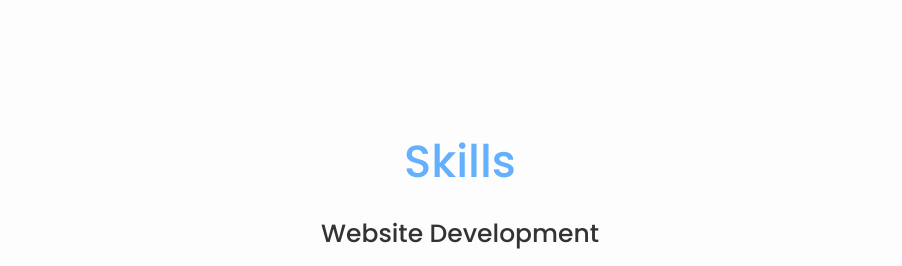
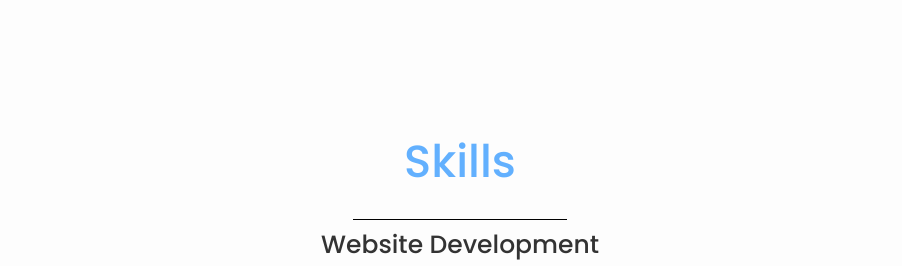
Before and after one commit to ShivprasadP/Portfolio, a plain HTML site: page index.html in a window 1280 px wide. Shown: the part 1565-1831 px from the top of the page, without its empty margins (180-1082 px from the left). Drawn offline with nearby package versions, Linux system fonts and the light colour scheme.

Commit message:
Update index.css

```diff
--- a/css/index.css
+++ b/css/index.css
@@ -336,10 +336,17 @@ span {
 }
 
 .skills__title {
-  font-size: 2.5rem;
-  margin: 2rem 0;
-  display: flex;
-  justify-content: center;
+    font-size: 2.5rem;
+    margin: 2rem 0;
+    text-align: center;
+}
+
+.line-above::before {
+    content: "";
+    display: block;
+    border-top: 1px solid #000; /* Change color as needed */
+    width: 20%;
+    margin: 0 auto 10px; /* Adjust as needed */
 }
 
 .skills__info,
```
